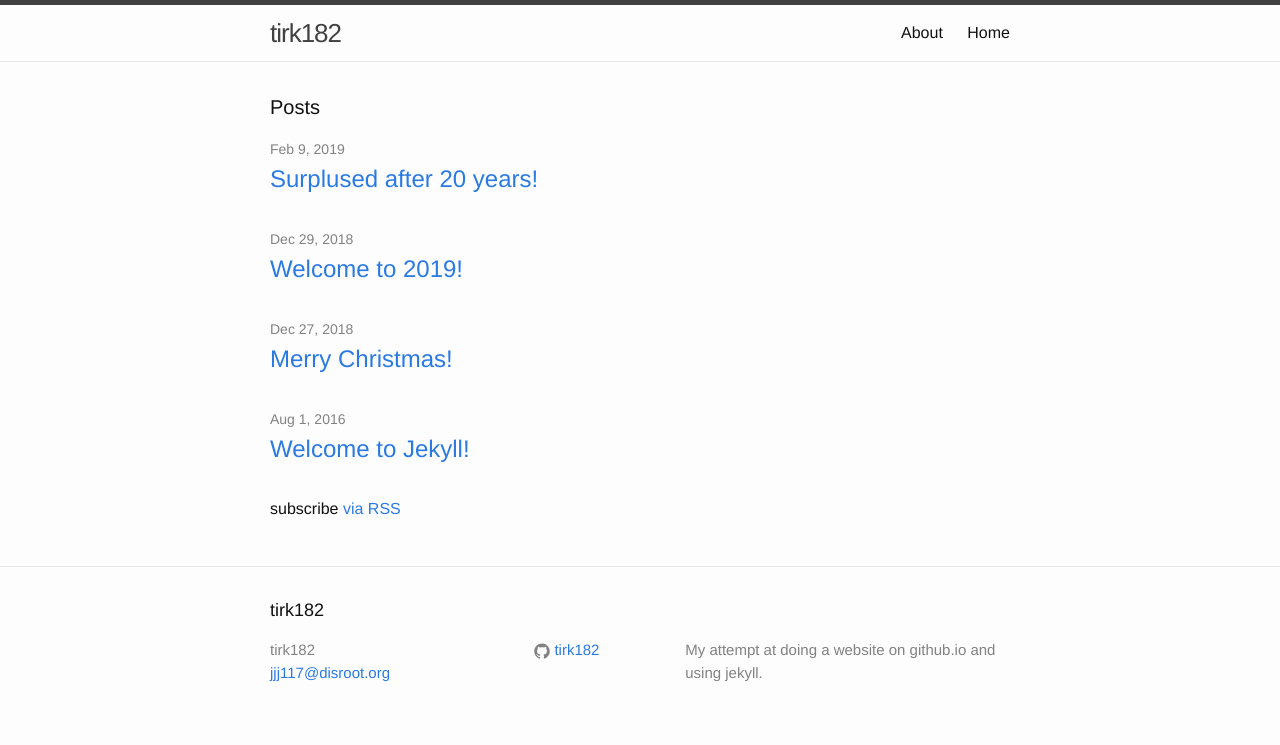
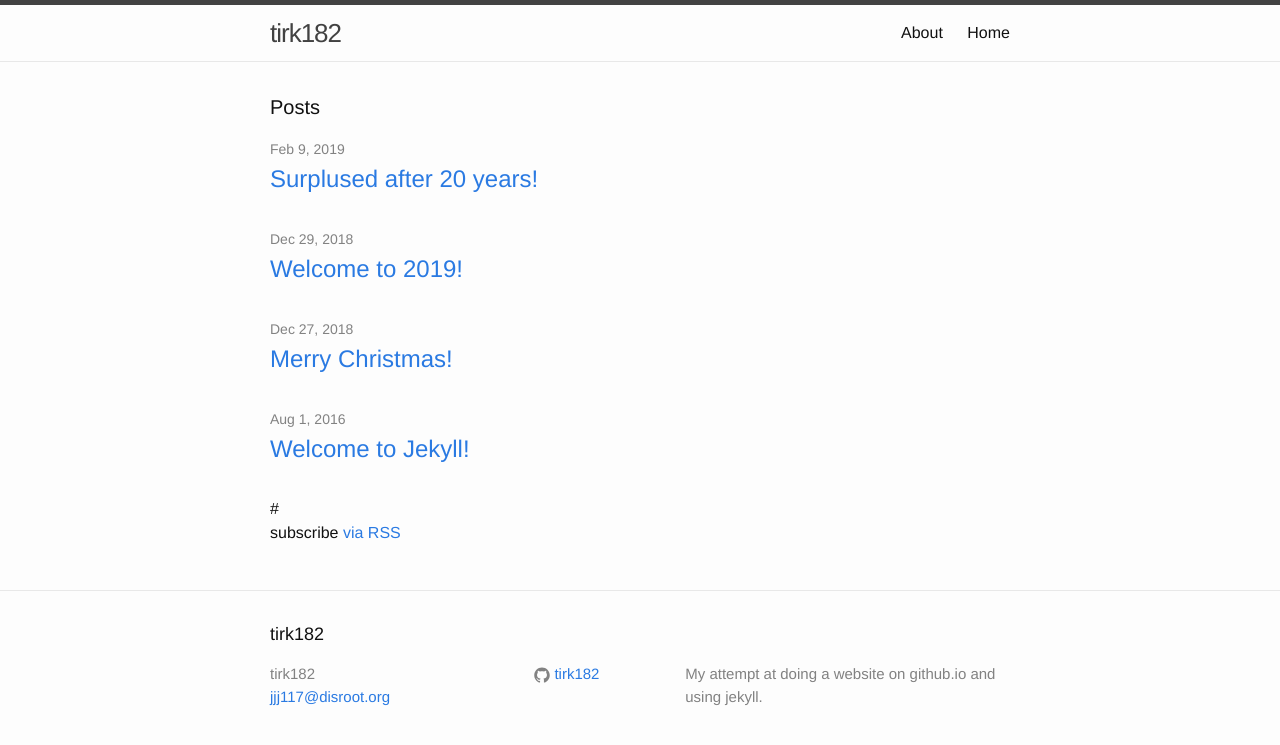
Before and after one commit to tirk182/tirk182.github.io, a Jekyll site: the page built from index.html, in a window 1280 px wide. Shown: the top 745 px of the page. Built offline with Jekyll 4.4.1, drawn with Linux system fonts in a browser that asks for light colours.

Commit message:
Update index.html

```diff
--- a/index.html
+++ b/index.html
@@ -19,6 +19,6 @@
     {% endfor %}
   </ul>
 
-  <p class="rss-subscribe">subscribe <a href="{{ "/feed.xml" | prepend: site.baseurl }}">via RSS</a></p>
+  #<p class="rss-subscribe">subscribe <a href="{{ "/feed.xml" | prepend: site.baseurl }}">via RSS</a></p>
 
 </div>
```
